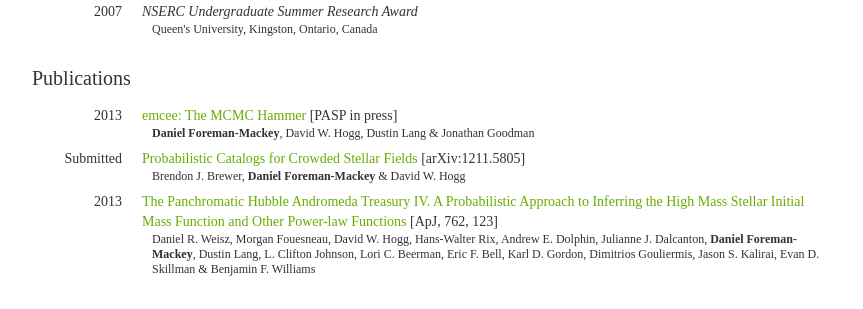
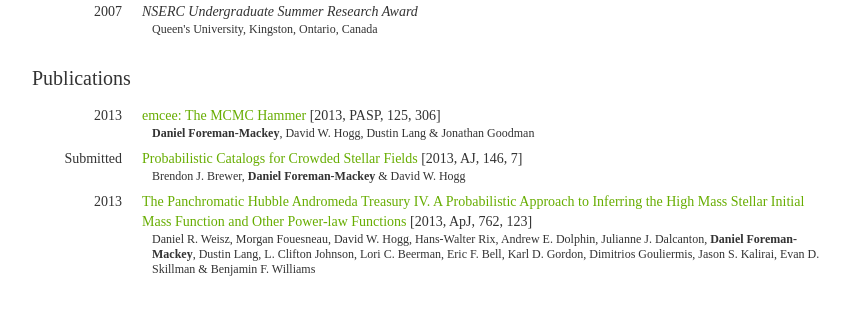
Before and after one commit to dfm/dfm.github.com, a Jekyll site: the page cv/index.html, which Jekyll copies as it is, in a window 1280 px wide. Shown: the part 1233-1542 px from the top of the page, without its empty margins (208-1071 px from the left). Built offline with Jekyll 4.4.1, drawn with Linux system fonts in a browser that asks for light colours; comment, search, counter and statistics services are not loaded.

Commit message:
updating paper references in CV

```diff
--- a/cv/index.html
+++ b/cv/index.html
@@ -216,7 +216,7 @@
                 <li>
                     <span class="date">2013</span>
                     <span class="title"><a href="http://arxiv.org/abs/1202.3665">
-                            emcee: The MCMC Hammer</a> [PASP in press]</span>
+                            emcee: The MCMC Hammer</a> [2013, PASP, 125, 306]</span>
                     <span class="meta"><b>Daniel Foreman-Mackey</b>,
                         David W. Hogg, Dustin Lang &amp; Jonathan Goodman</span>
                 </li>
@@ -224,7 +224,7 @@
                     <span class="date">Submitted</span>
                     <span class="title"><a href="http://arxiv.org/abs/1211.5805">
                             Probabilistic Catalogs for Crowded Stellar
-                            Fields</a> [arXiv:1211.5805]</span>
+                            Fields</a> [2013, AJ, 146, 7]</span>
                     <span class="meta">
                         Brendon J. Brewer, <b>Daniel Foreman-Mackey</b> &amp; David W. Hogg
                     </span>
@@ -235,7 +235,7 @@
                             The Panchromatic Hubble Andromeda Treasury IV. A
                             Probabilistic Approach to Inferring the High Mass
                             Stellar Initial Mass Function and Other Power-law
-                            Functions</a> [ApJ, 762, 123]</span>
+                            Functions</a> [2013, ApJ, 762, 123]</span>
                     <span class="meta">
                         Daniel R. Weisz, Morgan Fouesneau, David W. Hogg,
                         Hans-Walter Rix, Andrew E. Dolphin, Julianne J. Dalcanton,
```
